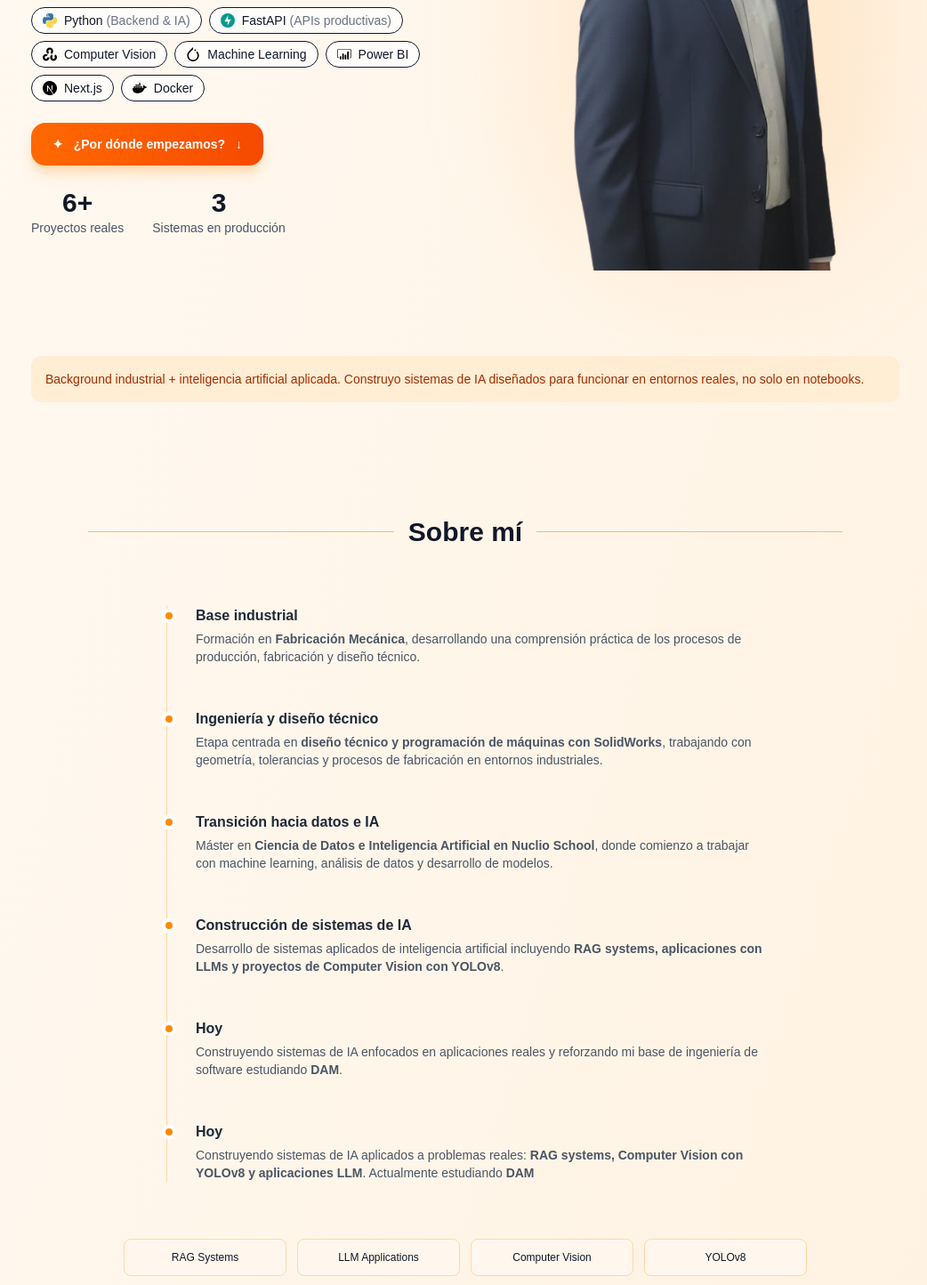
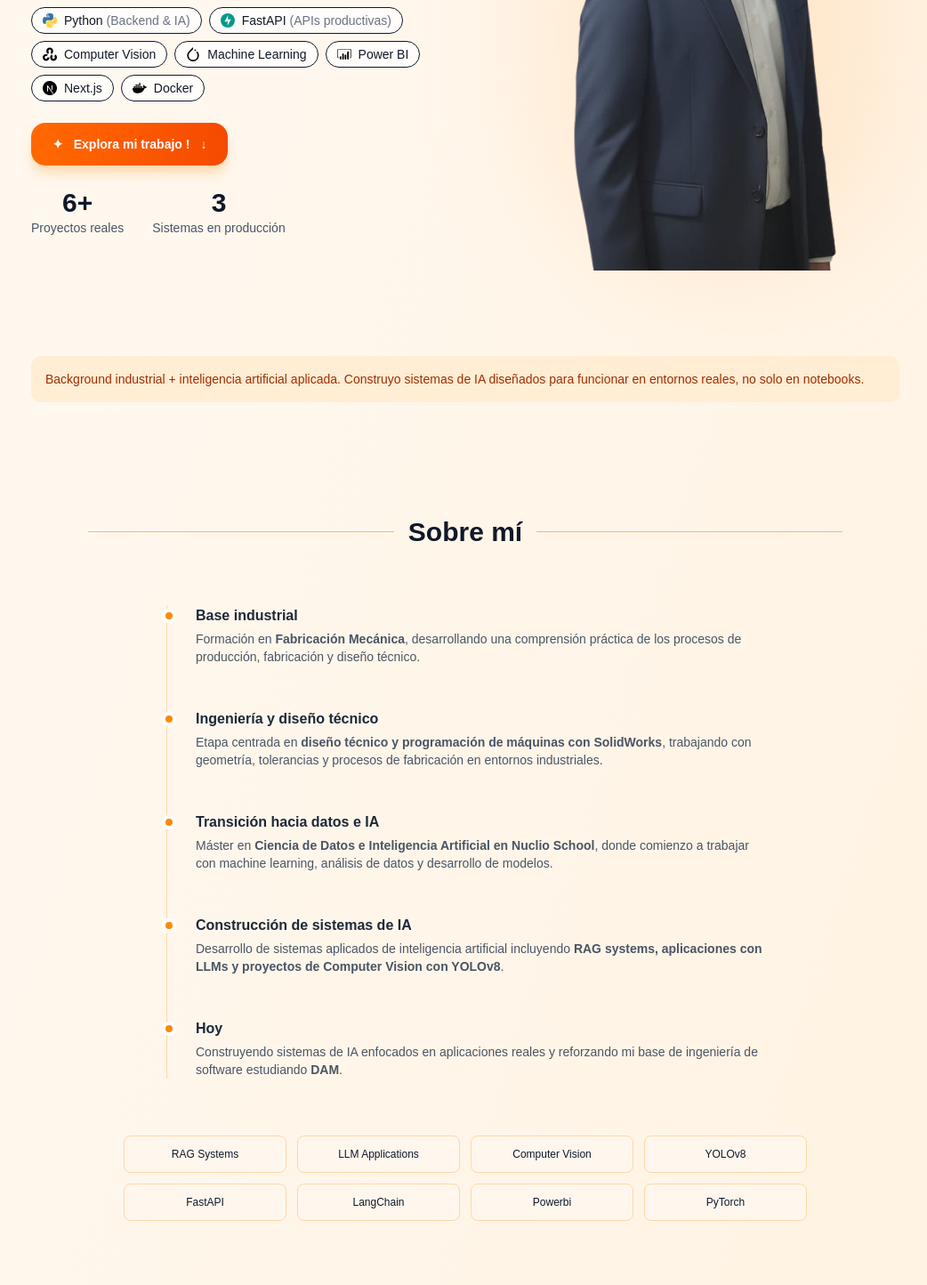
Before and after one commit to Jaume92/jaumerrm_web, a Next.js app: page / in a window 1280 px wide. Shown: the part 580-2024 px from the top of the page at 89% size, without its empty margins (117-1159 px from the left). Built offline with nearby package versions, Linux system fonts and the light colour scheme.

Commit message:
arreglar boton descarga cv + optimizacion de textos

```diff
--- a/app/cv/page.tsx
+++ b/app/cv/page.tsx
@@ -23,11 +23,11 @@ export default function CVPage() {
       availability: "Disponible para nuevas oportunidades",
 
       summary:
-        "Junior AI Engineer especializado en Computer Vision, sistemas RAG y automatización con Python. Construyo herramientas de IA orientadas a digitalizar procesos operativos e industriales — con criterio de ingeniero, no solo de programador.",
+        "Junior AI Engineer // Computer Vision, sistemas RAG y automatización con Python. Construyo herramientas de IA orientadas a digitalizar procesos operativos e industriales — con criterio de ingeniero, no solo de programador.",
 
       profileTitle: "Perfil Profesional",
       profilePoints: [
-        "Transición autodidacta hacia IA aplicada con proyectos reales desplegados.",
+        "Transición  hacia IA aplicada con proyectos reales desplegados.",
         "Orientación a resultados: automatización, digitalización y optimización de procesos.",
         "Capacidad para aprender rápido y adaptarme a entornos técnicos exigentes.",
         "Mentalidad de producto: construir soluciones útiles, no solo código.",
@@ -268,7 +268,7 @@ export default function CVPage() {
                 Contactar
               </Link>
               <a
-                href="/Jaume_RuizRuano_LeanBest.pdf"
+                href="/Jaume_Ruiz_CV.pdf"
                 target="_blank"
                 rel="noopener noreferrer"
                 className="px-5 py-2.5 rounded-lg border text-sm font-medium hover:bg-gray-50 transition"
--- a/app/page.tsx
+++ b/app/page.tsx
@@ -232,18 +232,7 @@ Construyendo sistemas de IA enfocados en aplicaciones reales y reforzando
 mi base de ingeniería de software estudiando <strong>DAM</strong>.
 </p>
 </div>
-{/* ACTUALIDAD */}
-<div className="relative">
-<div className="absolute -left-[38px] top-1 w-4 h-4 bg-orange-400 rounded-full border-4 border-white"></div>
-<h3 className="font-semibold text-gray-800">
-Hoy
-</h3>
-<p className="text-sm text-gray-600 mt-1">
-Construyendo sistemas de IA aplicados a problemas reales:
-<strong> RAG systems, Computer Vision con YOLOv8 y aplicaciones LLM</strong>.
-Actualmente estudiando <strong>DAM</strong>
-</p>
-</div>
+
 
 </div>
 
@@ -257,7 +246,7 @@ Actualmente estudiando <strong>DAM</strong>
 "YOLOv8",
 "FastAPI",
 "LangChain",
-"Vector Databases",
+"Powerbi",
 "PyTorch"
 ].map((skill) => (
 <div
--- a/components/HeroButtons.tsx
+++ b/components/HeroButtons.tsx
@@ -50,14 +50,14 @@ export function HeroButtons() {
 
       <motion.button
         onClick={() => setOpen(!open)}
-        whileTap={{ scale: 0.96 }}
+        whileTap={{ scale: 1.10 }}
         className="inline-flex items-center gap-3 px-6 py-3.5 rounded-2xl bg-gradient-to-r from-orange-500 to-orange-600 text-white font-semibold shadow-lg shadow-orange-200 hover:shadow-xl hover:shadow-orange-300 hover:-translate-y-0.5 transition-all duration-200 text-sm"
       >
         <motion.span animate={{ rotate: open ? 45 : 0 }} transition={{ duration: 0.2 }}>
           ✦
         </motion.span>
 
-        {open ? "Cerrar menú" : "¿Por dónde empezamos?"}
+        {open ? "Cerrar menú" : "Explora mi trabajo !"}
 
         <motion.span animate={{ rotate: open ? 180 : 0 }} transition={{ duration: 0.2 }}>
           ↓
```
